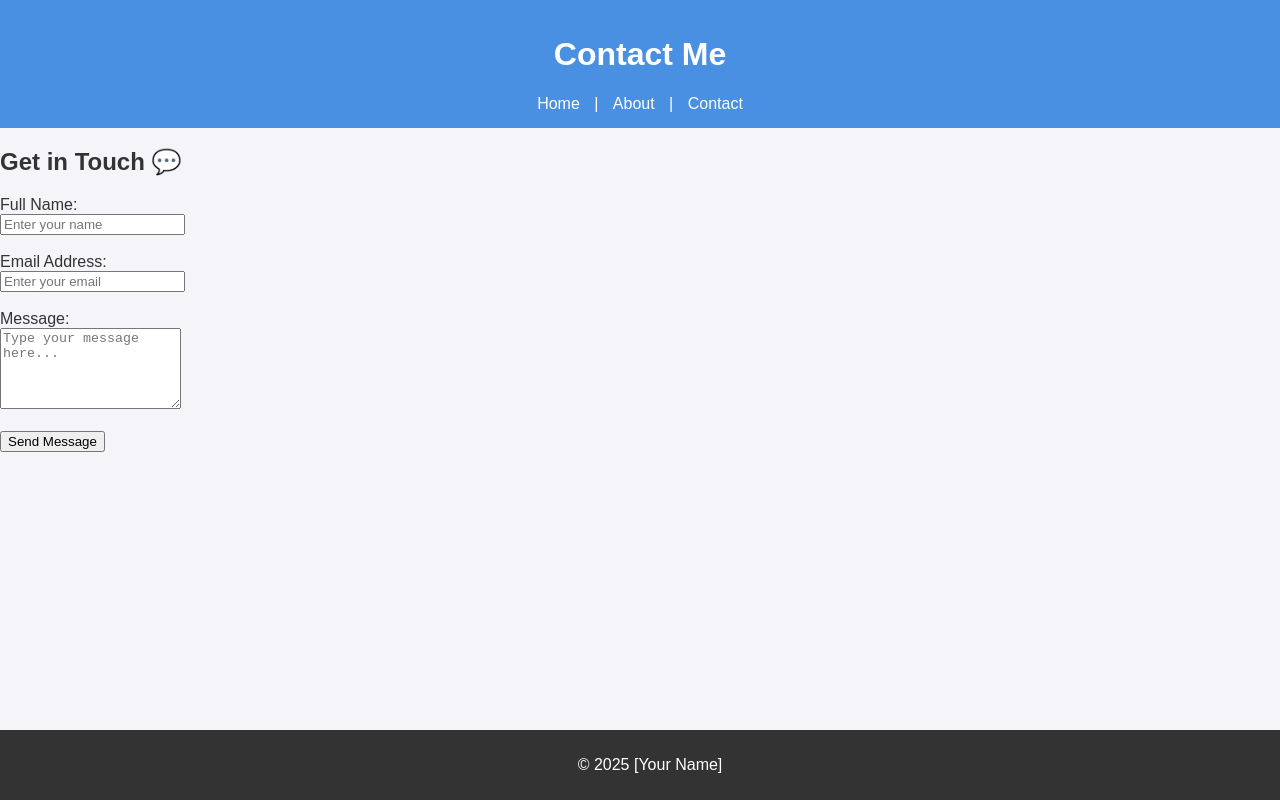
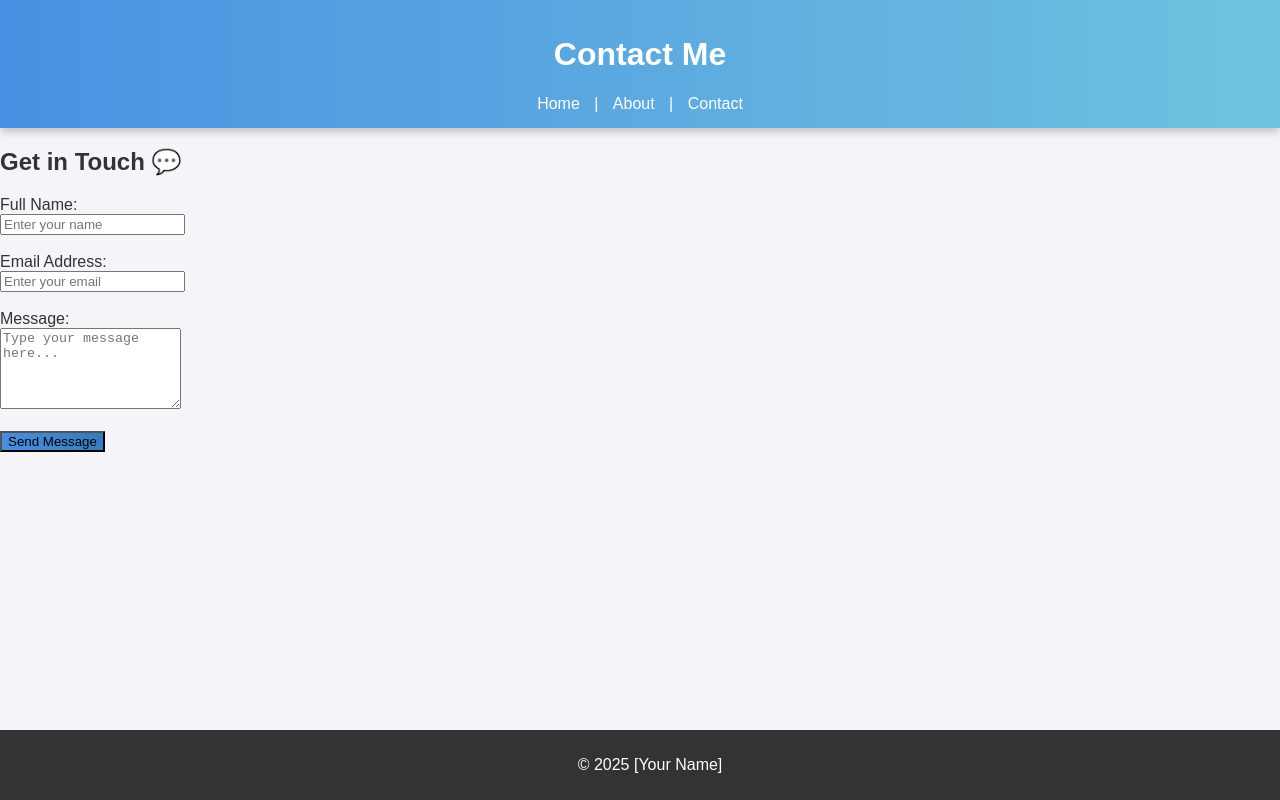
Before and after one commit to rushikesh-0015/portfolio-website, a plain HTML site: page contact.html in a window 1280 px wide. Drawn offline with Linux system fonts and the light colour scheme.

Commit message:
style re commited

```diff
--- a/style.css
+++ b/style.css
@@ -39,3 +39,18 @@ footer {
   bottom: 0;
   width: 100%;
 }
+/* Added new design updates */
+header {
+  background: linear-gradient(to right, #4a90e2, #6fc3df);
+  box-shadow: 0 4px 8px rgba(0,0,0,0.2);
+}
+
+button {
+  background: linear-gradient(45deg, #4a90e2, #357abd);
+  transition: transform 0.2s ease, background 0.3s ease;
+}
+
+button:hover {
+  transform: scale(1.05);
+  background: linear-gradient(45deg, #357abd, #4a90e2);
+}
```
